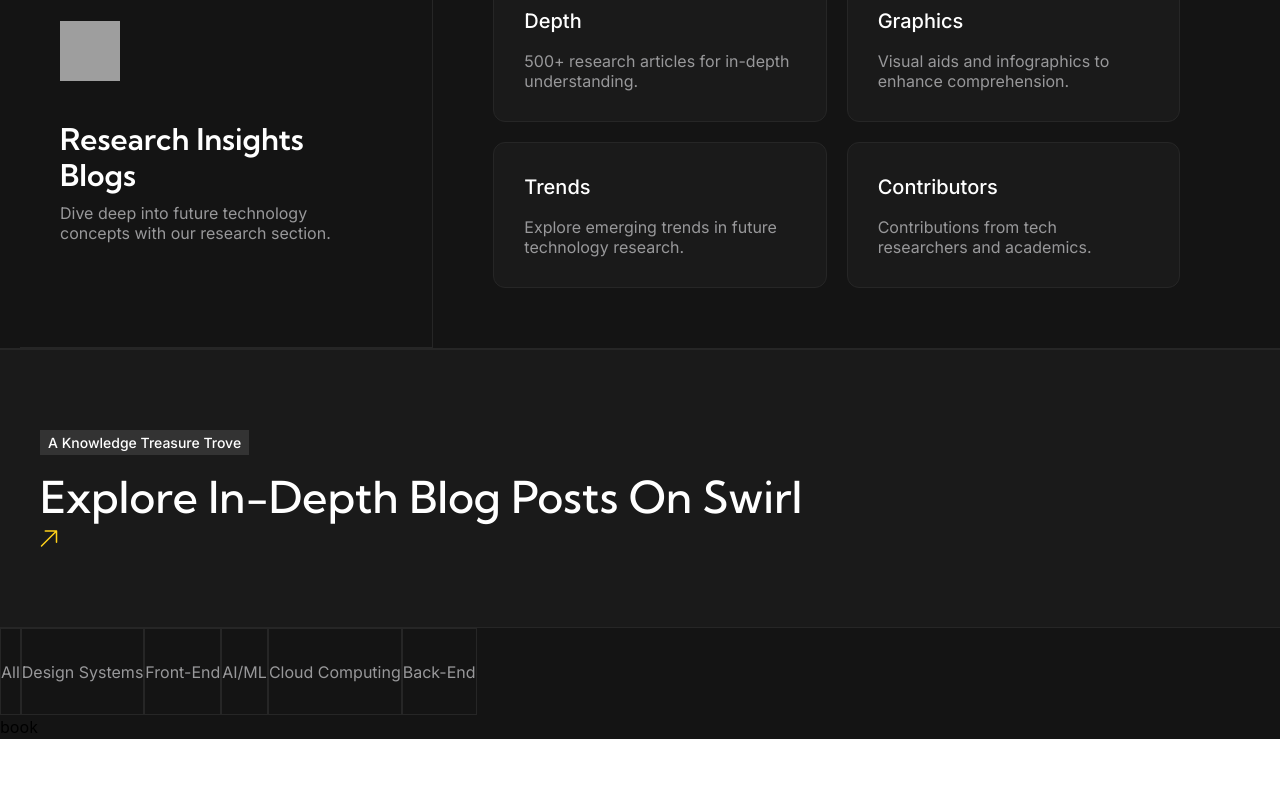
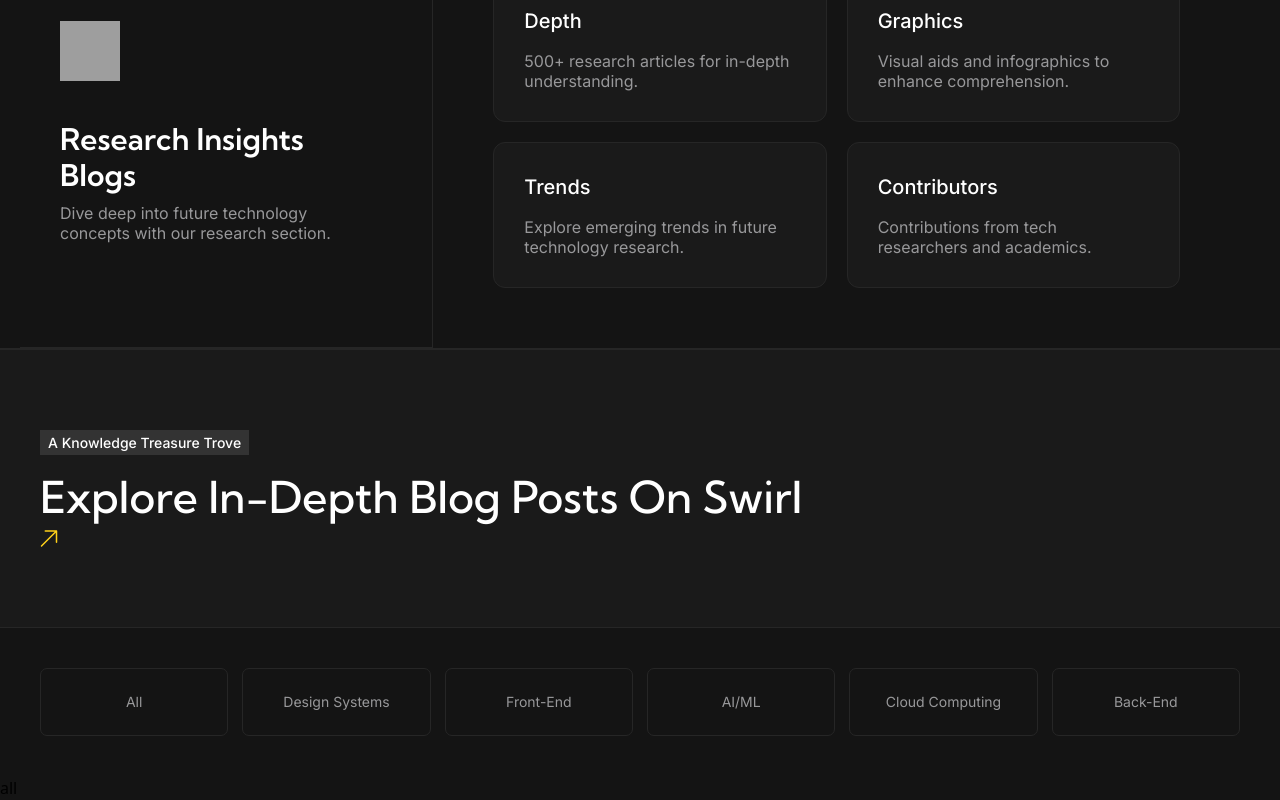
Before and after one commit to AbassKoyang/swirl, a React (Vite) app: page / in a window 1280 px wide. Shown: the part 1711-2511 px from the top of the page. Before the commit the page ends 2450 px from the top, so only its background shows below. Built offline with nearby package versions, Linux system fonts and the light colour scheme; grey boxes are pictures that could not be loaded.

Commit message:
add: conditional rendering logic for blogposts

```diff
--- a/src/components/LandingPageBlogLayout.jsx
+++ b/src/components/LandingPageBlogLayout.jsx
@@ -1,30 +1,49 @@
+import { useState } from "react"
 import LandingPageBlog from "./LandingPageBlog"
 
 const LandingPageBlogLayout = () => {
+    const [category, setCategory] = useState('all');
   return (
     <section className="w-full">
-    <div className="2xl:px-[162px] 2xl:py-[50px] 2xl:gap-5 bg-[#141414] flex items-center">
-            <button to='sneakpeek/all' className="2xl:w-[250px] h-[87px] bg-transparent border border-[#262626] flex jutify-center items-center font-inter 2xl:text-lg text-[#98989A] 2xl:rounded-lg">
+    <div className="w-full lg:p-10 2xl:px-[162px] 2xl:py-[50px] lg:gap-[14px] 2xl:gap-5 bg-[#141414] flex items-center">
+            <button onClick={() => setCategory('all')}  className="lg:w-[200px] lg:h-[68px] 2xl:w-[250px] h-[87px] bg-transparent border border-[#262626] flex justify-center items-center font-inter lg:text-sm 2xl:text-lg text-[#98989A] lg:rounded-[7px] 2xl:rounded-lg">
                 All
             </button>
-            <button to='sneakpeek/design-systems' className="2xl:w-[250px] h-[87px] bg-transparent border border-[#262626] flex jutify-center items-center font-inter 2xl:text-lg text-[#98989A] 2xl:rounded-lg">
+            <button onClick={() => setCategory('design-systems')}  className="lg:w-[200px] lg:h-[68px] 2xl:w-[250px] h-[87px] bg-transparent border border-[#262626] flex justify-center items-center font-inter lg:text-sm 2xl:text-lg text-[#98989A] lg:rounded-[7px] 2xl:rounded-lg">
                 Design Systems
             </button>
-            <button className="2xl:w-[250px] h-[87px] bg-transparent border border-[#262626] flex jutify-center items-center font-inter 2xl:text-lg text-[#98989A] 2xl:rounded-lg">
+            <button onClick={() => setCategory('front-end')} className="lg:w-[200px] lg:h-[68px] 2xl:w-[250px] h-[87px] bg-transparent border border-[#262626] flex justify-center items-center font-inter lg:text-sm 2xl:text-lg text-[#98989A] lg:rounded-[7px] 2xl:rounded-lg">
                 Front-End
             </button>
-            <button className="2xl:w-[250px] h-[87px] bg-transparent border border-[#262626] flex jutify-center items-center font-inter 2xl:text-lg text-[#98989A] 2xl:rounded-lg">
+            <button onClick={() => setCategory('ai-ml')} className="lg:w-[200px] lg:h-[68px] 2xl:w-[250px] h-[87px] bg-transparent border border-[#262626] flex justify-center items-center font-inter lg:text-sm 2xl:text-lg text-[#98989A] lg:rounded-[7px] 2xl:rounded-lg">
                 AI/ML
             </button>
-            <button className="2xl:w-[250px] h-[87px] bg-transparent border border-[#262626] flex jutify-center items-center font-inter 2xl:text-lg text-[#98989A] 2xl:rounded-lg">
+            <button onClick={() => setCategory('cloud-computing')} className="lg:w-[200px] lg:h-[68px] 2xl:w-[250px] h-[87px] bg-transparent border border-[#262626] flex justify-center items-center font-inter lg:text-sm 2xl:text-lg text-[#98989A] lg:rounded-[7px] 2xl:rounded-lg">
                 Cloud Computing
             </button>
-            <button className="2xl:w-[250px] h-[87px] bg-transparent border border-[#262626] flex jutify-center items-center font-inter 2xl:text-lg text-[#98989A] 2xl:rounded-lg">
+            <button onClick={() => setCategory('back-end')} className="lg:w-[200px] lg:h-[68px] 2xl:w-[250px] h-[87px] bg-transparent border border-[#262626] flex justify-center items-center font-inter lg:text-sm 2xl:text-lg text-[#98989A] lg:rounded-[7px] 2xl:rounded-lg">
                 Back-End
             </button>
         </div>
         <div className="w-full">
-            <LandingPageBlog title='book'  />
+            {category === 'all' && (
+                <LandingPageBlog title='all' />
+            )}
+            {category === 'design-systems' && (
+                <LandingPageBlog title='design-systems' />
+            )}
+            {category === 'front-end' && (
+                <LandingPageBlog title='front-end' />
+            )}
+            {category === 'ai-ml' && (
+                <LandingPageBlog title='ai-ml' />
+            )}
+            {category === 'cloud-computing' && (
+                <LandingPageBlog title='cloud-computing' />
+            )}
+            {category === 'back-end' && (
+                <LandingPageBlog title='ai-ml' />
+            )}
         </div>
     </section>
   )
```
